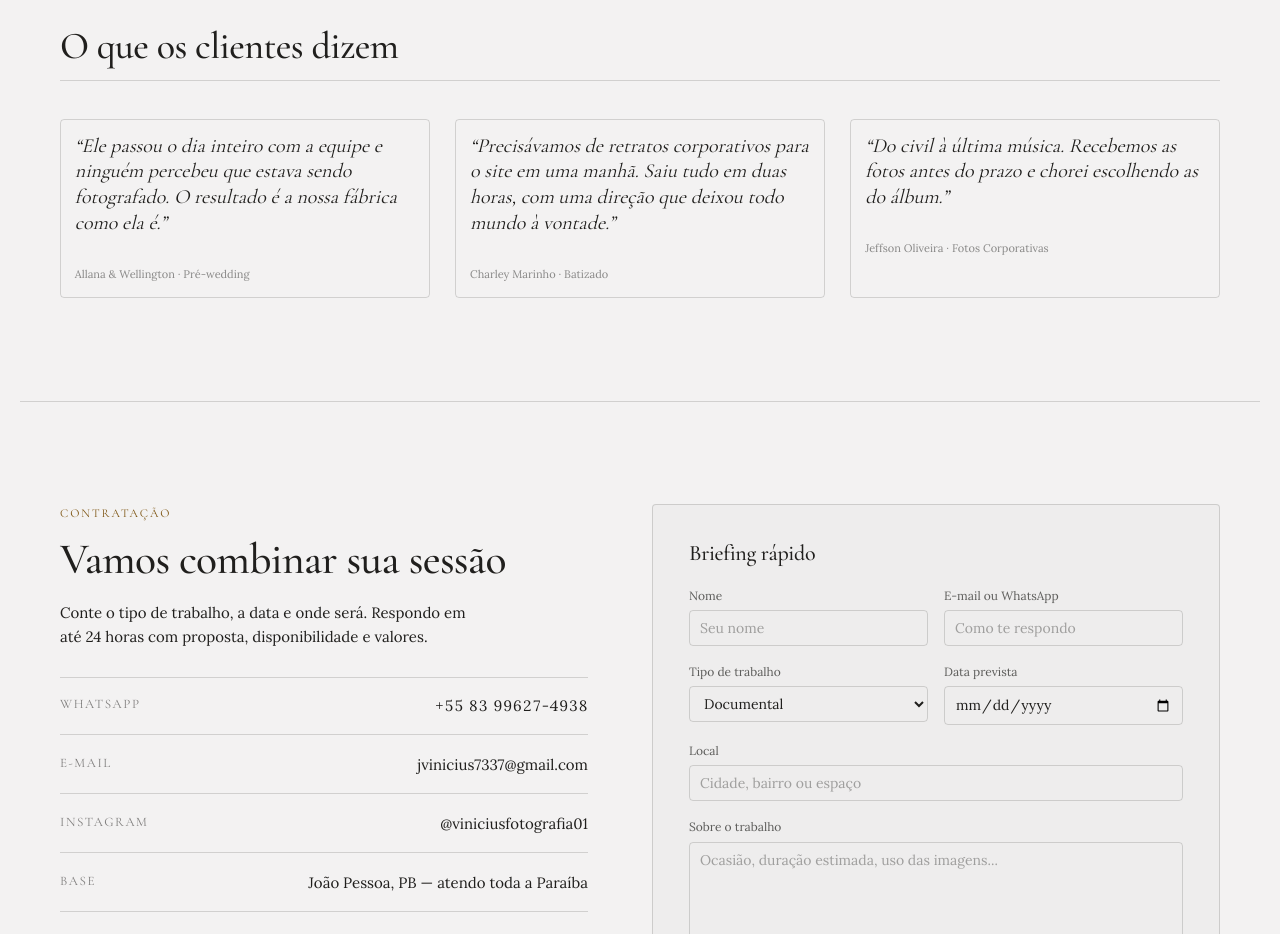
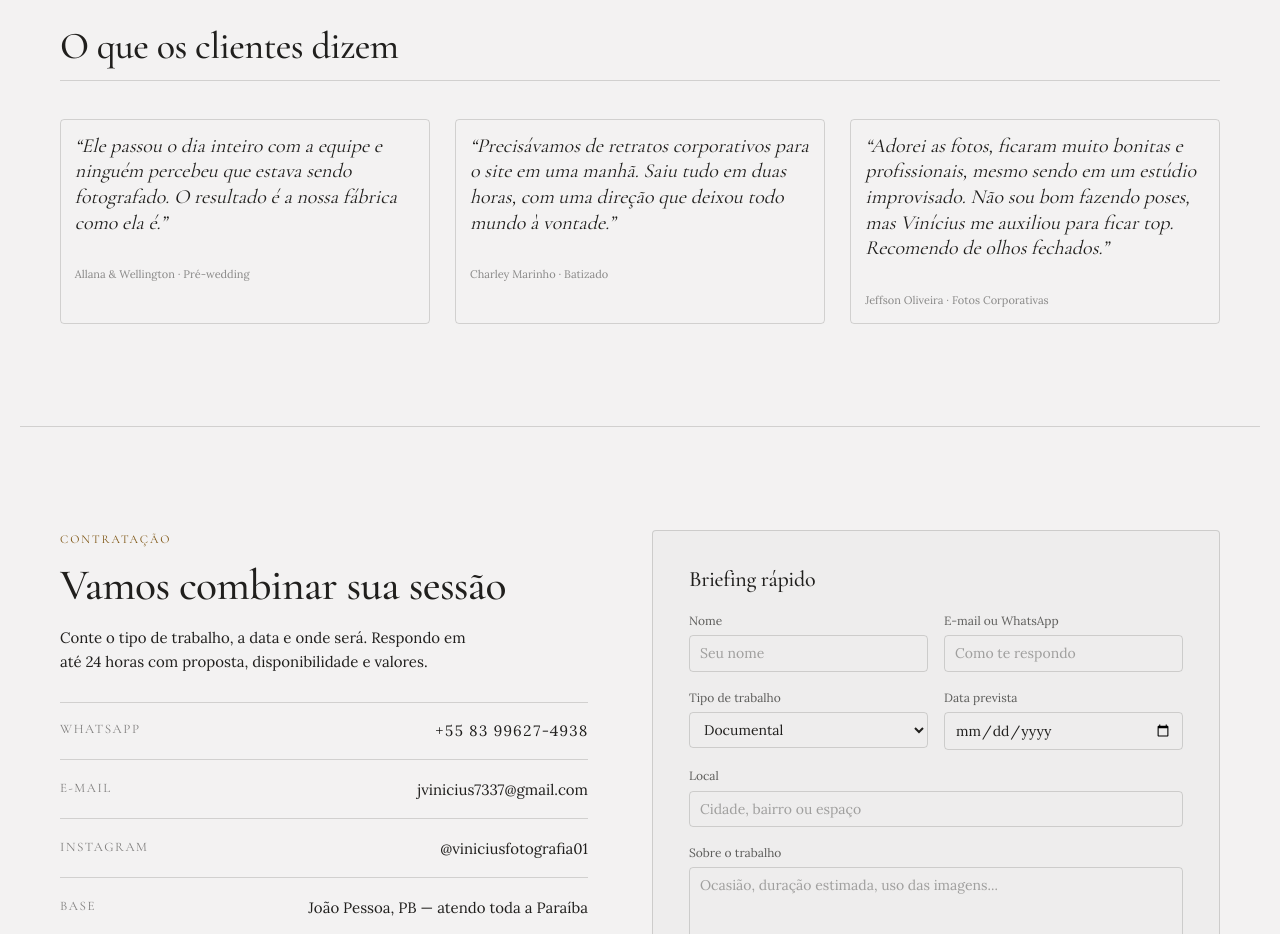
Before and after one commit to Vinicius083/vinicius-fotografia, a Next.js app: page / in a window 1280 px wide. Shown: the part 7000-7934 px from the top of the page. Built offline with nearby package versions, Linux system fonts and the light colour scheme.

Commit message:
feat: atualizar depoimento de cliente para melhor feedback

```diff
--- a/app/page.tsx
+++ b/app/page.tsx
@@ -185,7 +185,7 @@ const depoimentos = [
   },
   {
     texto:
-      "“Do civil à última música. Recebemos as fotos antes do prazo e chorei escolhendo as do álbum.”",
+      "“Adorei as fotos, ficaram muito bonitas e profissionais, mesmo sendo em um estúdio improvisado. Não sou bom fazendo poses, mas Vinícius me auxiliou para ficar top. Recomendo de olhos fechados.”",
     autor: "Jeffson Oliveira · Fotos Corporativas",
   },
 ];
```
